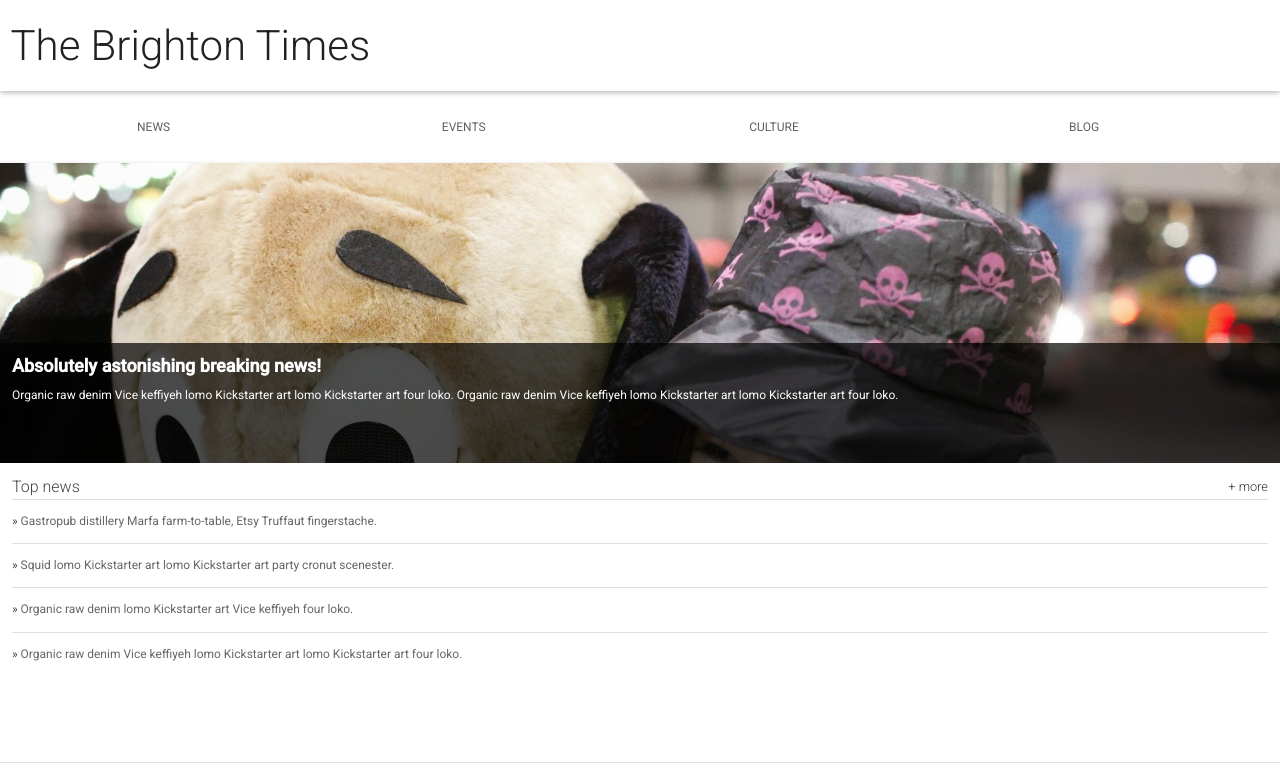
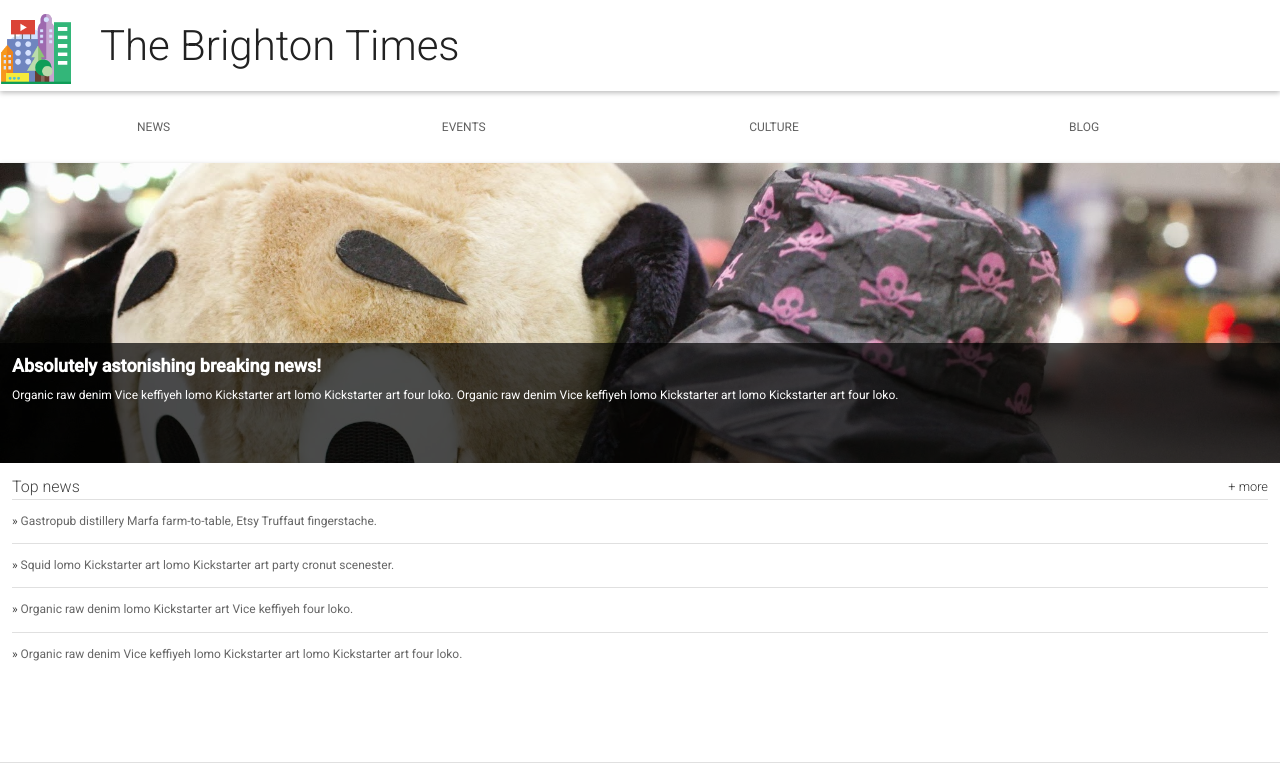
Before and after one commit to DominikaHolota/home-town-website, a plain HTML site: page index.html in a window 1280 px wide. Shown: the top 772 px of the page. Drawn offline with Linux system fonts and the light colour scheme.

Commit message:
Show logo on screens wider than 550px

```diff
--- a/main.css
+++ b/main.css
@@ -382,3 +382,9 @@ footer a {
  * Media Queries
  *
  */
+
+@media screen and (min-width: 550px) {
+  .header__logo {
+    display: initial;
+  }
+}
```
